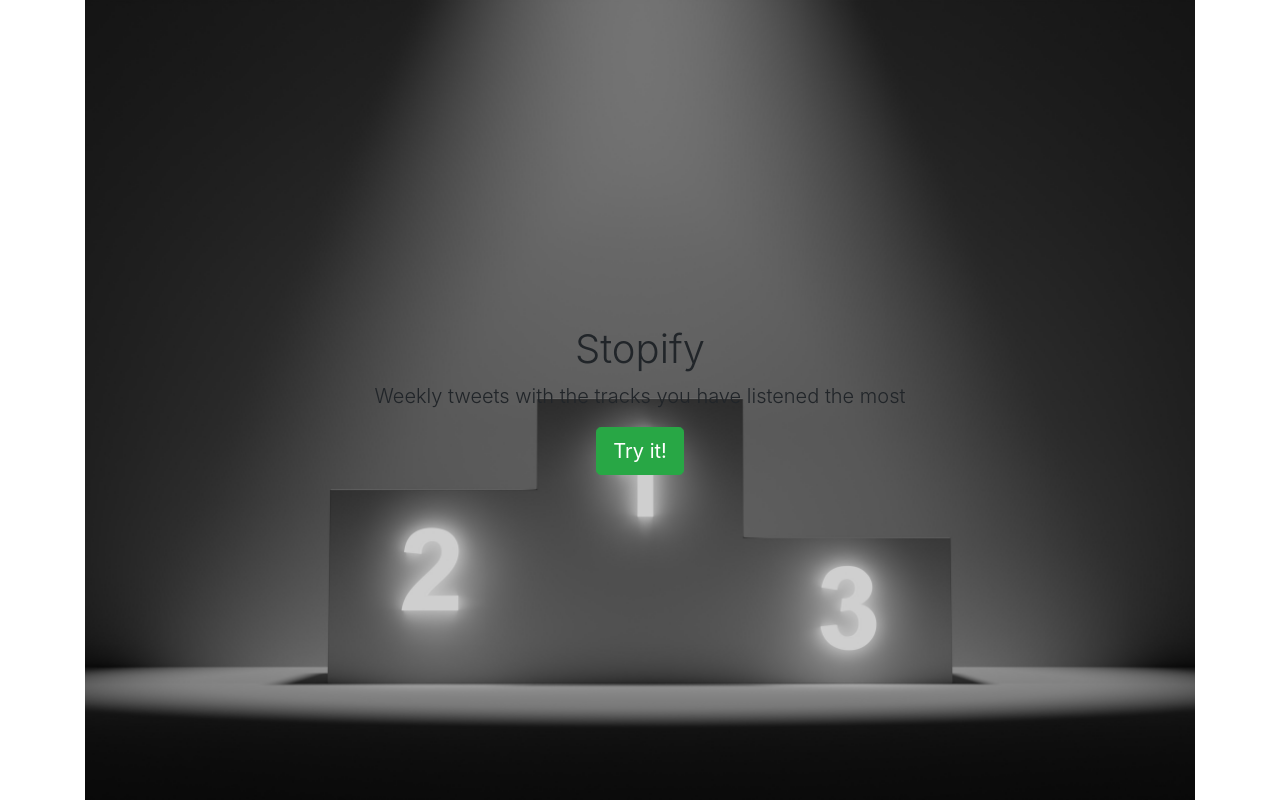
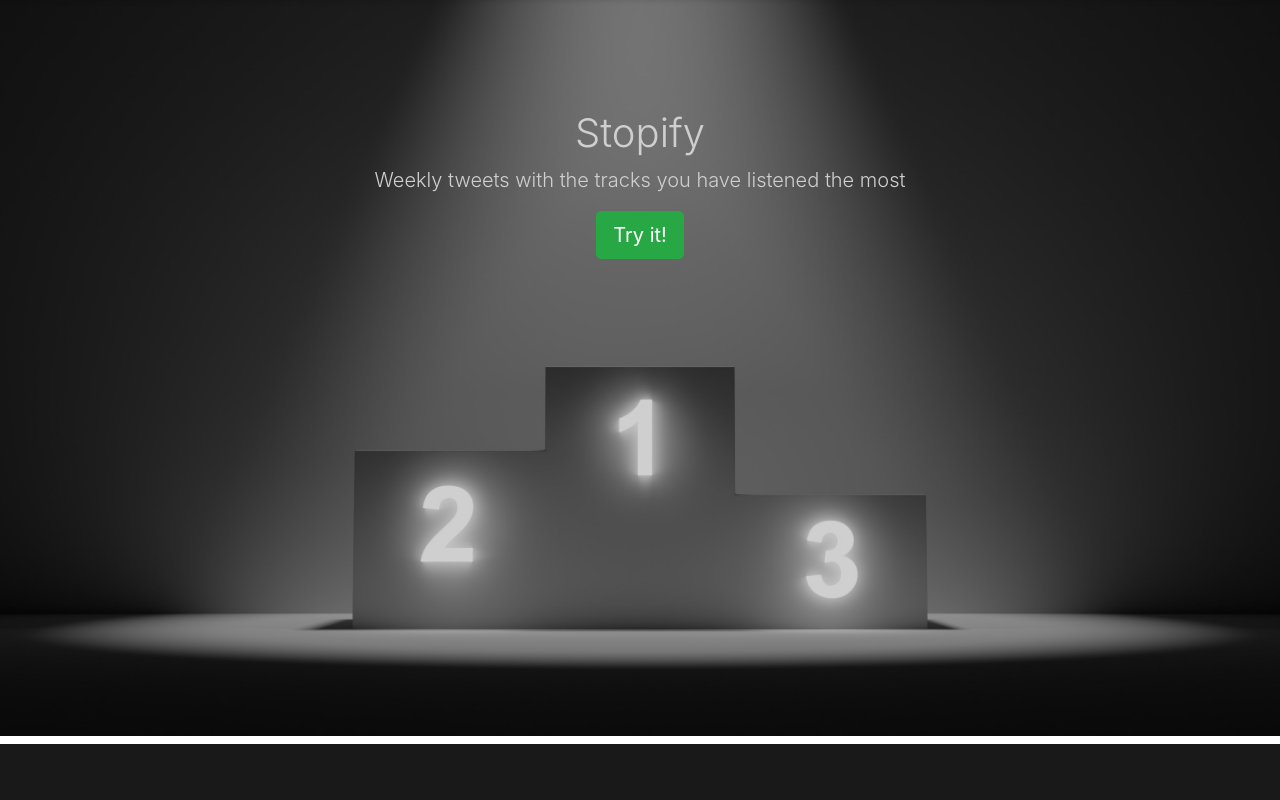
Before and after one commit to jaimescose/stopify, a Flask app: page / in a window 1280 px wide. Shown: the part 56-856 px from the top of the page. After the commit the page ends 800 px from the top, so only its background shows below. Run offline with Flask 2, Linux system fonts and the light colour scheme; some libraries are stand-ins or nearby versions.

Commit message:
ui styling and more

```diff
--- a/static/css/main.css
+++ b/static/css/main.css
@@ -1,15 +1,18 @@
 .audio-in-card {
-  margin: auto;
-  width: 250px;
-  position: absolute;
-  bottom: 0;
+  margin-left: auto;
+  margin-right: auto;
+  width: 200px;
 }
 
 .masthead {
-  height: 100vh;
-  min-height: 500px;
+  height: 92vh;
+  min-height: 450px;
   background-image: url('../images/img-header.jpg');
   background-size: cover;
   background-position: center;
   background-repeat: no-repeat;
 }
+
+.font-header {
+  color: #CFCFCF;
+}
--- a/templates/index.html
+++ b/templates/index.html
@@ -3,10 +3,10 @@
 {% block content %}
 <header class="masthead">
   <div class="container h-100">
-    <div class="row h-100 align-items-center">
+    <div class="row h-50 align-items-center">
       <div class="col-12 text-center">
-        <h1 class="font-weight-light">Stopify</h1>
-        <p class="lead">Weekly tweets with the tracks you have listened the most</p>
+        <h1 class="font-weight-light font-header">Stopify</h1>
+        <p class="lead font-header">Weekly tweets with the tracks you have listened the most</p>
         <form method="POST" action="{{ url_for('index') }}">
           <button class="btn btn-success btn-lg" value="submit">Try it!</button>
         </form>
--- a/templates/layout.html
+++ b/templates/layout.html
@@ -9,7 +9,7 @@
         <title>Stopify</title>
     </head>
     <body>
-        <nav class="navbar navbar-expand-lg navbar-light bg-light">
+        <nav class="navbar navbar-expand-lg navbar-light bg-light shadow-sm bg-white rounded">
             <a class="navbar-brand" href="{{ url_for('index') }}">Stopify</a>
             <button class="navbar-toggler" type="button" data-toggle="collapse" data-target="#navbarNav" aria-controls="navbarNav" aria-expanded="false" aria-label="Toggle navigation">
                 <span class="navbar-toggler-icon"></span>
@@ -22,7 +22,7 @@
                 </ul>
             </div>
         </nav>
-        <div class="container">
+        <div>
             {% block content %}
             {% endblock %}
         </div>
```
